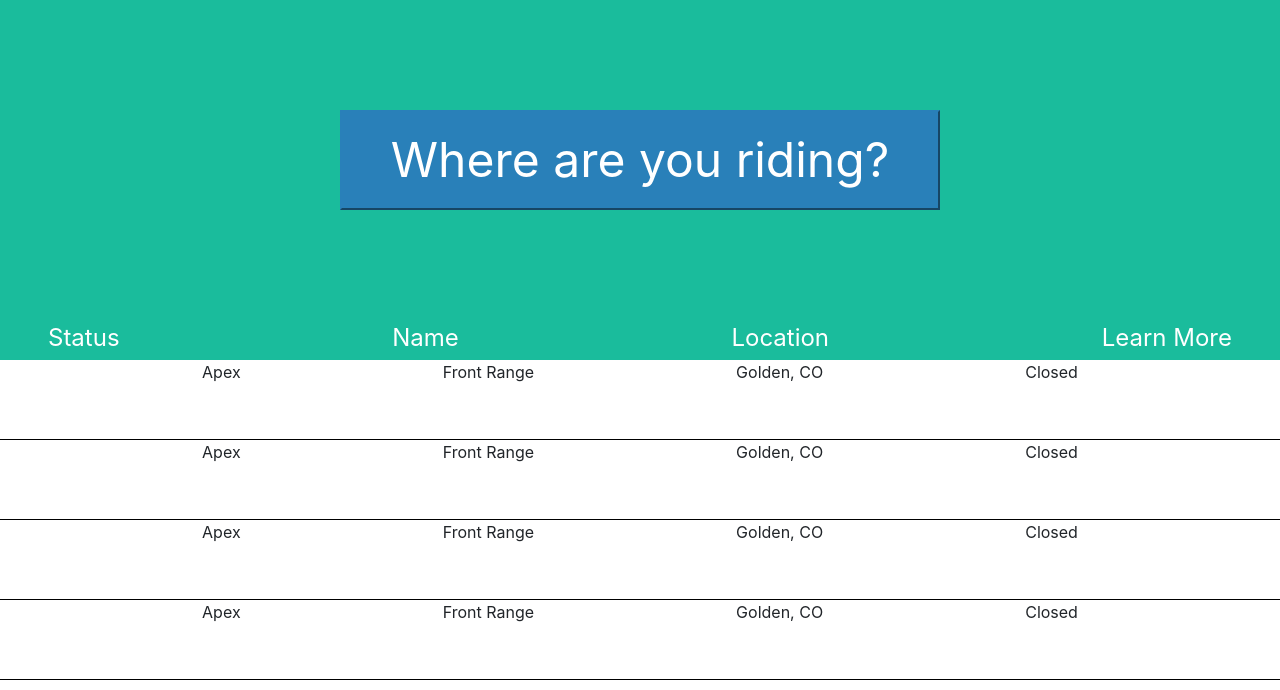
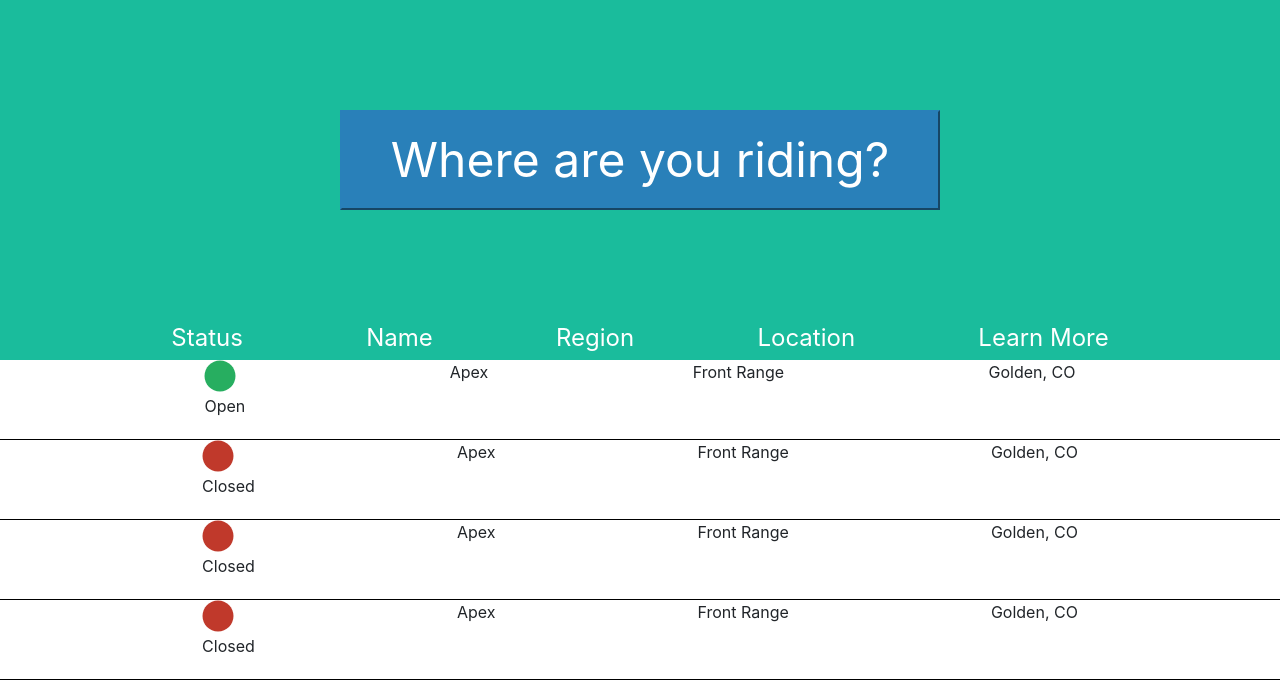
Before and after one commit to grantfogle/sendr-front-end, a React (Create React App) app: page / in a window 1280 px wide. Shown: the top 690 px of the page. Built offline with nearby package versions, Linux system fonts and the light colour scheme.

Commit message:
icon working now, color logic also working

```diff
--- a/src/App.css
+++ b/src/App.css
@@ -52,7 +52,7 @@
   height: 5vh;
   display: flex;
   flex-direction: row;
-  justify-content: space-between;
+  justify-content: space-evenly;
   padding: 0 2em;
   background-color: #1abc9c;
   color: white;
--- a/src/App.js
+++ b/src/App.js
@@ -14,7 +14,7 @@ class App extends Component {
       filter: '',
       clicked: false,
       trails: [
-        { id: '1', name: 'Apex', region: 'Front Range', location: 'Golden, CO', status: 'Closed', reason: 'snow/wet/mud', trailDay: 'March 25th, 2019' },
+        { id: '1', name: 'Apex', region: 'Front Range', location: 'Golden, CO', status: 'Open', reason: 'snow/wet/mud', trailDay: 'March 25th, 2019' },
         { id: '2', name: 'Apex', region: 'Front Range', location: 'Golden, CO', status: 'Closed', reason: 'snow/wet/mud', trailDay: 'March 25th, 2019' },
         { id: '3', name: 'Apex', region: 'Front Range', location: 'Golden, CO', status: 'Closed', reason: 'snow/wet/mud', trailDay: 'March 25th, 2019' },
         { id: '4', name: 'Apex', region: 'Front Range', location: 'Golden, CO', status: 'Closed', reason: 'snow/wet/mud', trailDay: 'March 25th, 2019' }
--- a/src/components/Trail.js
+++ b/src/components/Trail.js
@@ -9,15 +9,16 @@ const Trail = ({ trail }) => {
         <div className='trail'>
             {/*id*/}
             {/*icon*/}
-            {/* <FontAwesomeIcon icon='faCircle' className='icon' style={status === "closed" ? { backgroundColor: 'red' } : { backgroundColor: "green" }} /> */}
-            <FontAwesomeIcon icon='faCircle' className='icon' />
+            <div className='trail-status'>
+                <FontAwesomeIcon icon='circle' className='icon' style={status === "Closed" ? { color: '#c0392b' } : { color: "#27ae60" }} />
+                <div className='trail-status'>{status}</div>
+            </div>
             < div className='trail-name'>{name}</div>
             {/*name*/}
             <div className='trail-region'>{region}</div>
             {/*region*/}
             <div className='trail-location'>{location}</div>
             {/*location*/}
-            <div className='trail-status'>{status}</div>
             {/*status*/}
             {/*reason for closure*/}
             {/*weather - five day forecast*/}
--- a/src/components/Trails.js
+++ b/src/components/Trails.js
@@ -22,6 +22,7 @@ const Trails = ({ trails }) => {
             <div className="trails-toolbar">
                 <p>Status</p>
                 <p>Name</p>
+                <p>Region</p>
                 <p>Location</p>
                 <p>Learn More</p>
             </div>
```
